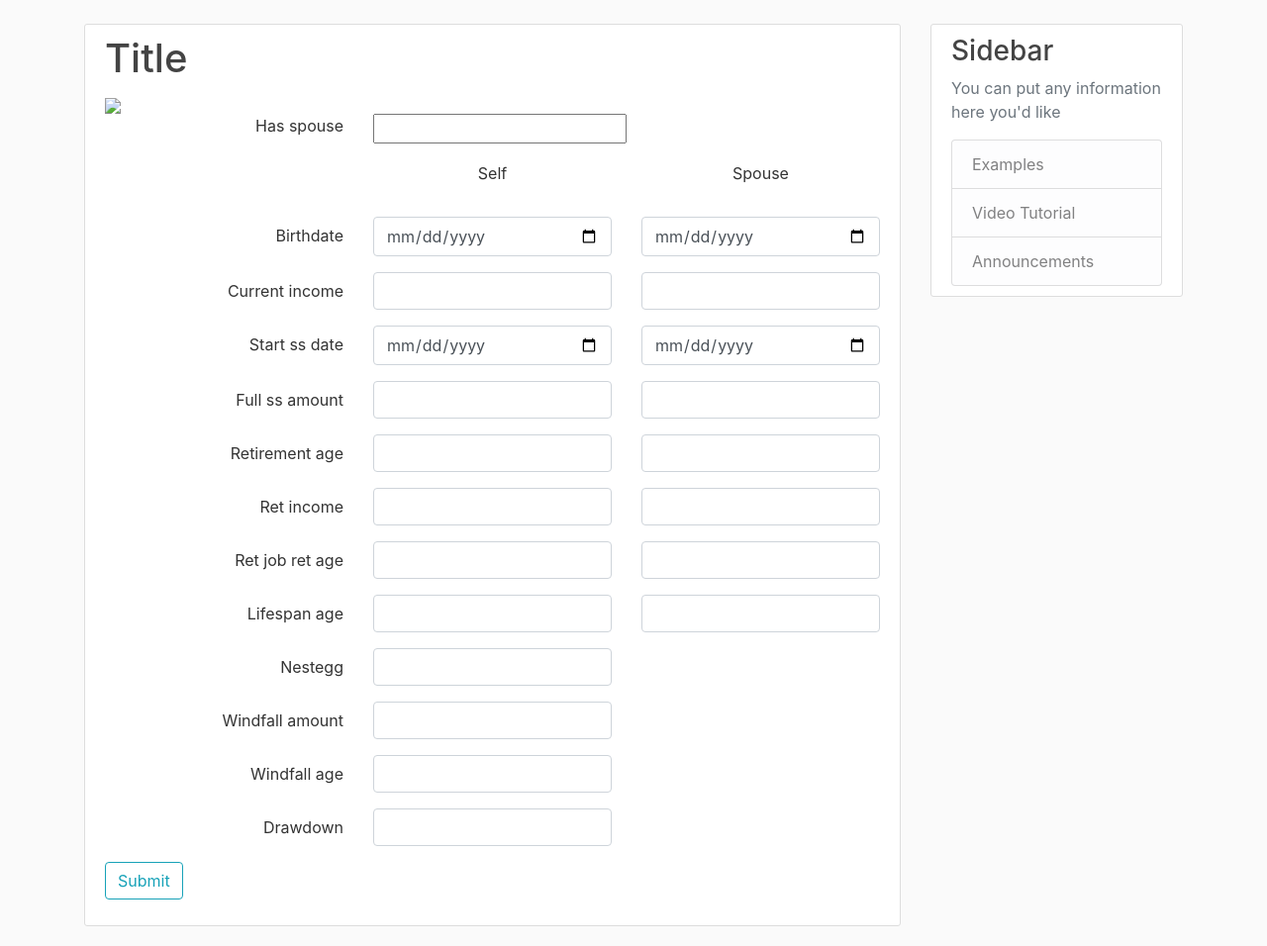
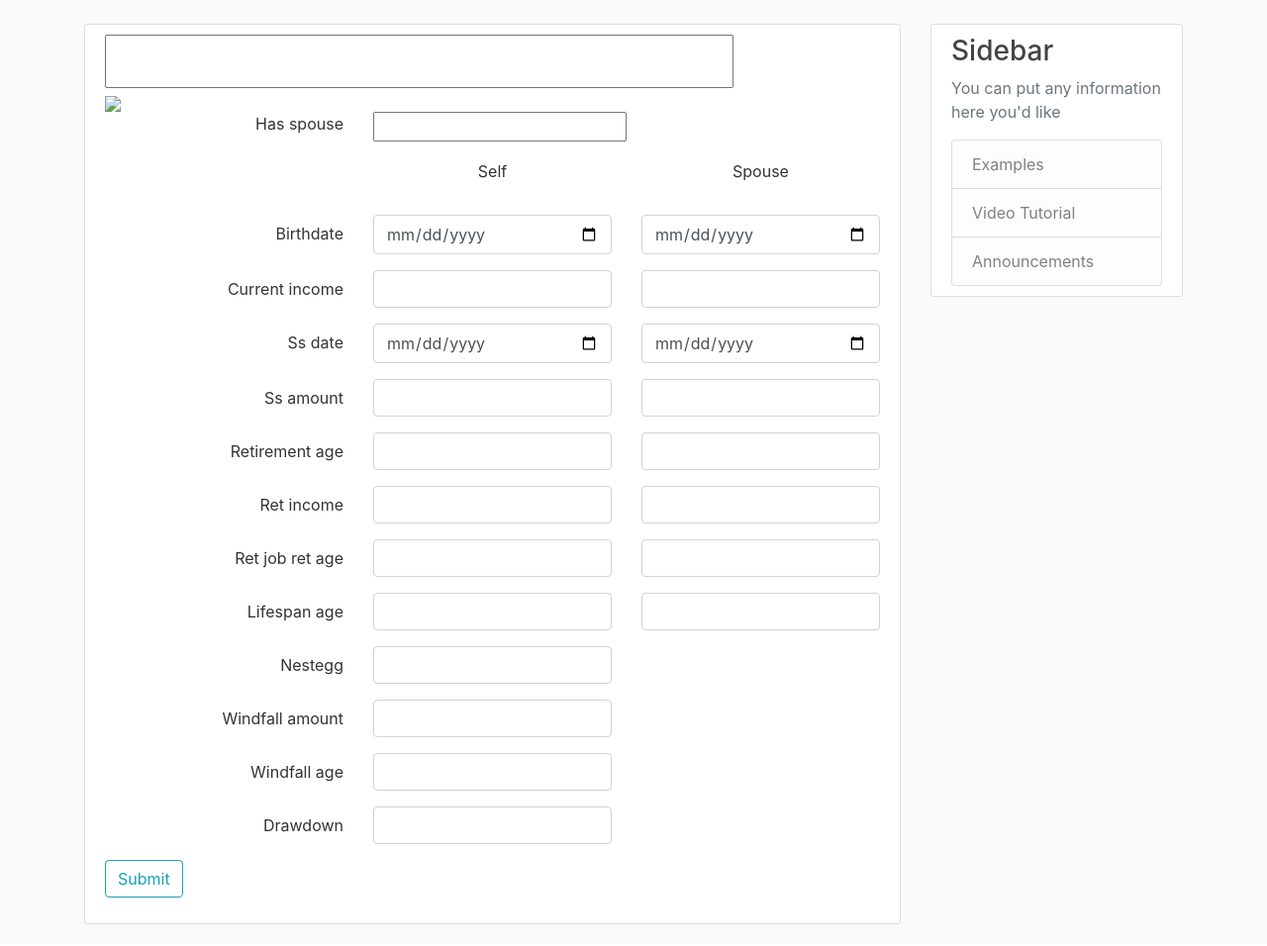
Before and after one commit to jgvergo/MonteCarloRetirement, a Python web app: template Simulation/templates/display_sim_result.html in a window 1280 px wide. Shown: the part 56-1012 px from the top of the page at 99% size. After the commit the page ends 990 px from the top, so only its background shows below. Run offline with Jinja, Linux system fonts and the light colour scheme; the template is opened without the code that fills it: most values are stand-ins (such as "Sample title", 1, 10 or a date in 2020); form fields are guessed from the names that the template uses; some libraries are stand-ins or nearby versions.

Commit message:
Cleaned up how SS is handled. Bug fix in the html too.

```diff
--- a/Simulation/templates/display_sim_result.html
+++ b/Simulation/templates/display_sim_result.html
@@ -6,7 +6,7 @@
         <form>
             <row>
                 <div class="media-body">
-                  <h2 class="account-heading">{{ form.title.label }}</h2>
+                  <h2 class="account-heading">{{ form.title }}</h2>
                 </div>
             </row>
             <div class="media">
@@ -87,56 +87,56 @@
                 {% endif %}
             </div>
             <div class="form-group row">
-                {{ form.start_ss_date.label(class="col-md-4 col-form-label text-right") }}
-                {% if form.start_ss_date.errors %}
-                    {{ form.start_ss_date(class="form-control form-control-md is-invalid") }}
+                {{ form.ss_date.label(class="col-md-4 col-form-label text-right") }}
+                {% if form.ss_date.errors %}
+                    {{ form.ss_date(class="form-control form-control-md is-invalid") }}
                     <div class="invalid-feedback">
-                        {% for error in form.start_ss_date.errors %}
+                        {% for error in form.ss_date.errors %}
                             <span>{{ error }}</span>
                         {% endfor %}
                     </div>
                 {% else %}
                     <div class="col-md-4">
-                        {{ form.start_ss_date(class="form-control") }}
+                        {{ form.ss_date(class="form-control") }}
                     </div>
                 {% endif %}
-                {% if form.s_start_ss_date.errors %}
-                    {{ form.s_start_ss_date(class="form-control form-control-md is-invalid") }}
+                {% if form.s_ss_date.errors %}
+                    {{ form.s_ss_date(class="form-control form-control-md is-invalid") }}
                     <div class="invalid-feedback">
-                        {% for error in form.s_start_ss_date.errors %}
+                        {% for error in form.s_ss_date.errors %}
                             <span>{{ error }}</span>
                         {% endfor %}
                     </div>
                 {% else %}
                     <div class="col-md-4">
-                        {{ form.s_start_ss_date(class="form-control") }}
+                        {{ form.s_ss_date(class="form-control") }}
                     </div>
                 {% endif %}
             </div>
             <div class="form-group row">
-                {{ form.full_ss_amount.label(class="col-md-4 col-form-label text-right") }}
-                {% if form.full_ss_amount.errors %}
-                    {{ form.full_ss_amount(class="form-control form-control-md is-invalid") }}
+                {{ form.ss_amount.label(class="col-md-4 col-form-label text-right") }}
+                {% if form.ss_amount.errors %}
+                    {{ form.ss_amount(class="form-control form-control-md is-invalid") }}
                     <div class="invalid-feedback">
-                        {% for error in form.full_ss_amount.errors %}
+                        {% for error in form.ss_amount.errors %}
                             <span>{{ error }}</span>
                         {% endfor %}
                     </div>
                 {% else %}
                     <div class="col-md-4">
-                        {{ form.full_ss_amount(class="form-control") }}
+                        {{ form.ss_amount(class="form-control") }}
                     </div>
                 {% endif %}
-                {% if form.s_full_ss_amount.errors %}
-                    {{ form.s_full_ss_amount(class="form-control form-control-md is-invalid") }}
+                {% if form.s_ss_amount.errors %}
+                    {{ form.s_ss_amount(class="form-control form-control-md is-invalid") }}
                     <div class="invalid-feedback">
-                        {% for error in form.s_full_ss_amount.errors %}
+                        {% for error in form.s_ss_amount.errors %}
                             <span>{{ error }}</span>
                         {% endfor %}
                     </div>
                 {% else %}
                     <div class="col-md-4">
-                        {{ form.s_full_ss_amount(class="form-control") }}
+                        {{ form.s_ss_amount(class="form-control") }}
                     </div>
                 {% endif %}
             </div>
```
